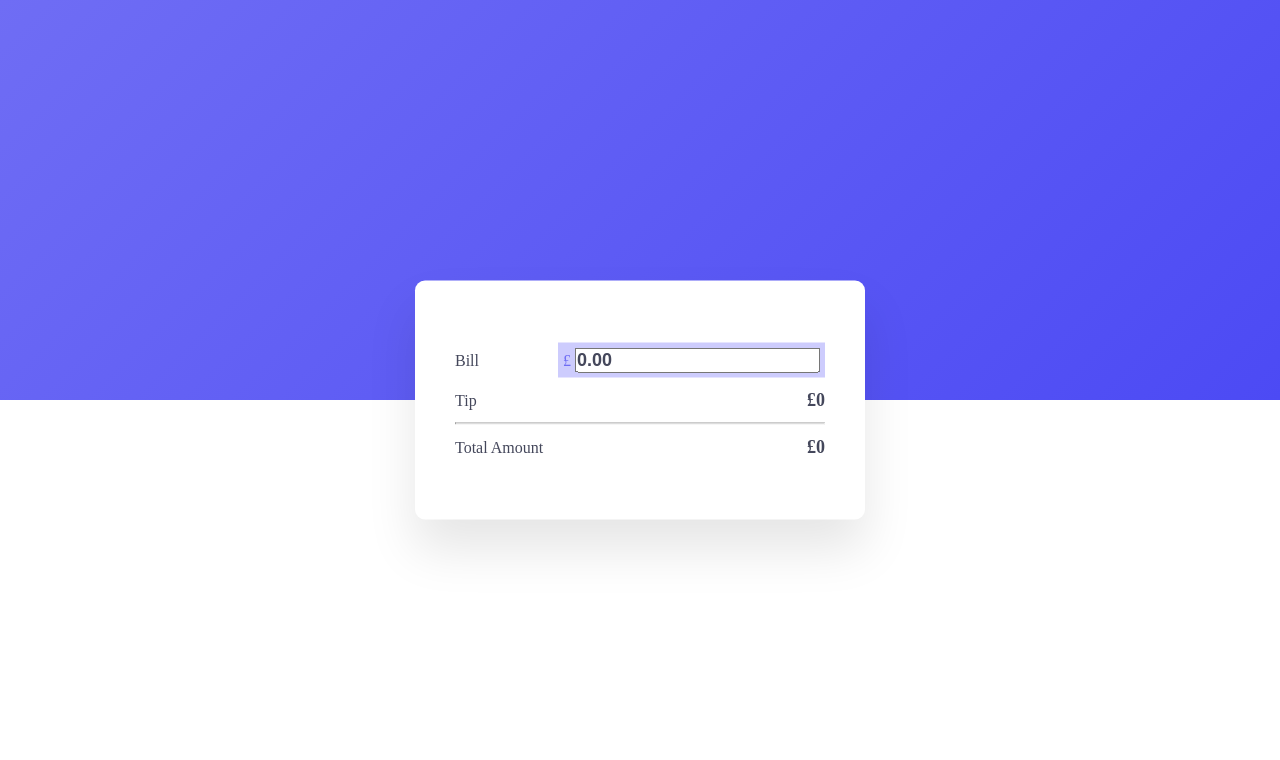
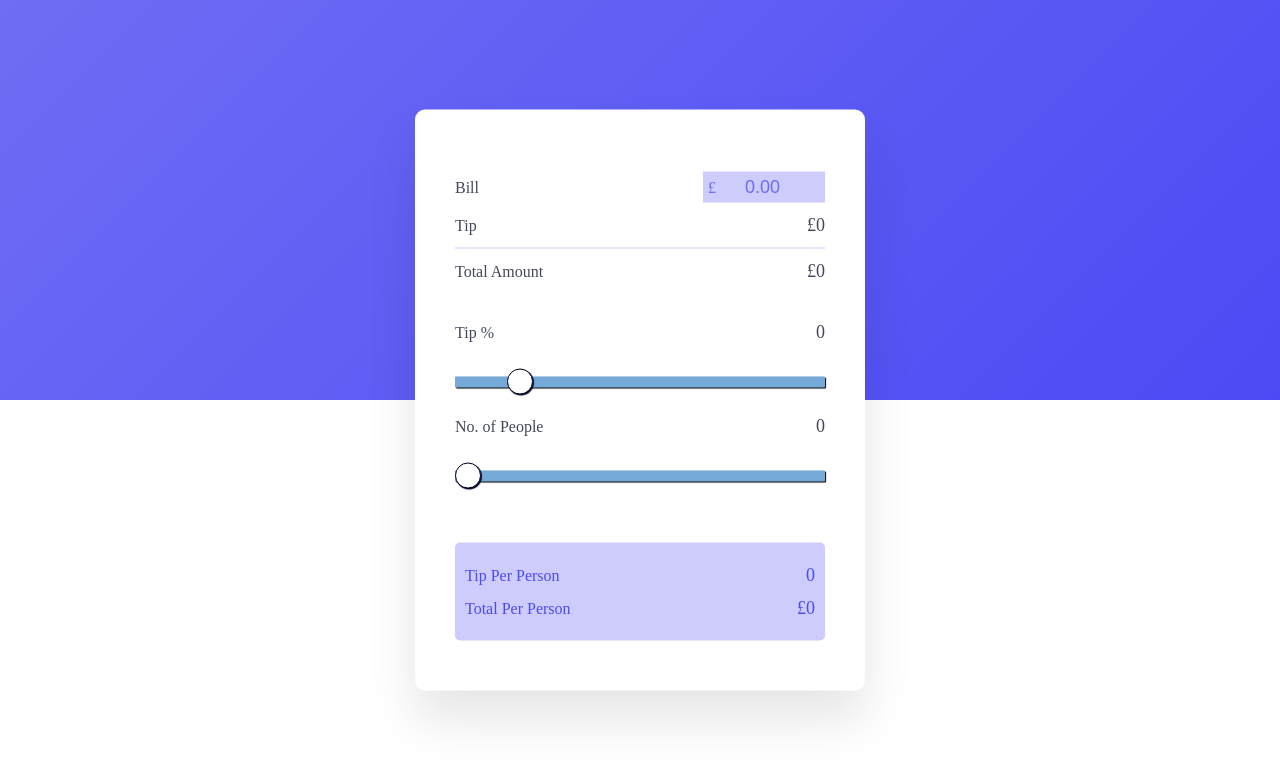
Before and after one commit to Ozan797/Small-Projects, a plain HTML site: page Tip Calculator/index.html in a window 1280 px wide. Drawn offline with Linux system fonts and the light colour scheme.

Commit message:
Finished all styling and HTML

```diff
--- a/Tip Calculator/index.html
+++ b/Tip Calculator/index.html
@@ -11,6 +11,7 @@
 <body>
 
     <div class="container">
+
         <section>
             <div class="wrapper">
                 <label for="bill" class="lbl">
@@ -31,7 +32,35 @@
                 <span id="total-amount" class="val">£0</span>
             </div>
         </section>
+
+        <section>
+            <div class="wrapper">
+                <label for="tip" class="lbl">Tip %</label>
+                <span id="tip-percent" class="val">0</span>
+            </div>
+            <input type="range" id="tip" min="0" max="100" value="15">
+            <div class="wrapper">
+                <label for="no-of-people" class="lbl">
+                    No. of People
+                </label>
+                <span id="split-num" class="val">0</span>
+            </div>
+            <input type="range" id="no-of-people" min="1" max="15" value="1">
+        </section>
+
+        <section>
+            <div class="wrapper">
+                <span class="lbl">Tip Per Person</span>
+                <span id="tip-per-person" class="val">
+                    0
+                </span>
+            </div>
+            <div class="wrapper">
+                <span class="lbl">Total Per Person</span>
+                <span id="total-per-person" class="val">
+                    £0
+                </span>
+        </section>
     </div>
-
 </body>
 </html>
--- a/Tip Calculator/style.css
+++ b/Tip Calculator/style.css
@@ -7,11 +7,7 @@
 body {
   background-color: #f3f3f3;
   height: 100%;
-    background: linear-gradient(
-        135deg,
-        #6f6df4,
-        #4c4af4
-    ) fixed;
+  background: linear-gradient(135deg, #6f6df4, #4c4af4) fixed;
   background-size: 100% 50%;
   background-repeat: no-repeat;
 }
@@ -44,7 +40,7 @@ body {
 .val {
   font-size: 18px;
   color: #44475b;
-    font-weight: 600;
+  font-weight: 500;
 }
 
 .input-box {
@@ -52,3 +48,137 @@ body {
   color: #6f6df4;
   padding: 5px;
 }
+
+#bill {
+  background-color: transparent;
+  border: none;
+  outline: none;
+  width: 100px;
+  text-align: center;
+  color: #6f6df4;
+}
+
+hr {
+  border: none;
+  border-bottom: 1px solid #cdccfd;
+}
+
+input[type="range"] {
+  width: 100%;
+  cursor: pointer;
+}
+
+input[type="range"]:not(:last-child) {
+  margin-bottom: 5px;
+}
+
+section:not(:last-child) {
+  margin-bottom: 40px;
+}
+
+section:not(:first-child) {
+  margin-top: 40px;
+}
+
+section:last-child {
+  background-color: #cdccfd;
+  padding: 10px;
+  border-radius: 5px;
+}
+
+section:last-child .lbl,
+section:last-child .val {
+  color: #4c4af4;
+}
+
+/* input range styling */
+input[type="range"] {
+  height: 34px;
+  -webkit-appearance: none;
+  margin: 10px 0;
+  width: 100%;
+}
+input[type="range"]:focus {
+  outline: none;
+}
+input[type="range"]::-webkit-slider-runnable-track {
+  width: 100%;
+  height: 11px;
+  cursor: pointer;
+  animate: 0.2s;
+  box-shadow: 1px 1px 1px #000000;
+  background: #74a9d8;
+  border-radius: 1px;
+  border: 0px solid #010101;
+}
+input[type="range"]::-webkit-slider-thumb {
+  box-shadow: 1px 1px 1px #000031;
+  border: 1px solid #00001e;
+  height: 26px;
+  width: 26px;
+  border-radius: 15px;
+  background: #ffffff;
+  cursor: pointer;
+  -webkit-appearance: none;
+  margin-top: -8px;
+}
+input[type="range"]:focus::-webkit-slider-runnable-track {
+  background: #74a9d8;
+}
+input[type="range"]::-moz-range-track {
+  width: 100%;
+  height: 11px;
+  cursor: pointer;
+  animate: 0.2s;
+  box-shadow: 1px 1px 1px #000000;
+  background: #74a9d8;
+  border-radius: 1px;
+  border: 0px solid #010101;
+}
+input[type="range"]::-moz-range-thumb {
+  box-shadow: 1px 1px 1px #000031;
+  border: 1px solid #00001e;
+  height: 26px;
+  width: 26px;
+  border-radius: 15px;
+  background: #ffffff;
+  cursor: pointer;
+}
+input[type="range"]::-ms-track {
+  width: 100%;
+  height: 11px;
+  cursor: pointer;
+  animate: 0.2s;
+  background: transparent;
+  border-color: transparent;
+  color: transparent;
+}
+input[type="range"]::-ms-fill-lower {
+  background: #74a9d8;
+  border: 0px solid #010101;
+  border-radius: 2px;
+  box-shadow: 1px 1px 1px #000000;
+}
+input[type="range"]::-ms-fill-upper {
+  background: #74a9d8;
+  border: 0px solid #010101;
+  border-radius: 2px;
+  box-shadow: 1px 1px 1px #000000;
+}
+input[type="range"]::-ms-thumb {
+  margin-top: 1px;
+  box-shadow: 1px 1px 1px #000031;
+  border: 1px solid #00001e;
+  height: 26px;
+  width: 26px;
+  border-radius: 15px;
+  background: #ffffff;
+  cursor: pointer;
+}
+input[type="range"]:focus::-ms-fill-lower {
+  background: #74a9d8;
+}
+input[type="range"]:focus::-ms-fill-upper {
+  background: #74a9d8;
+}
+/* input range styling end */
```
Lines whose indentation alone changed are shown as unchanged.
